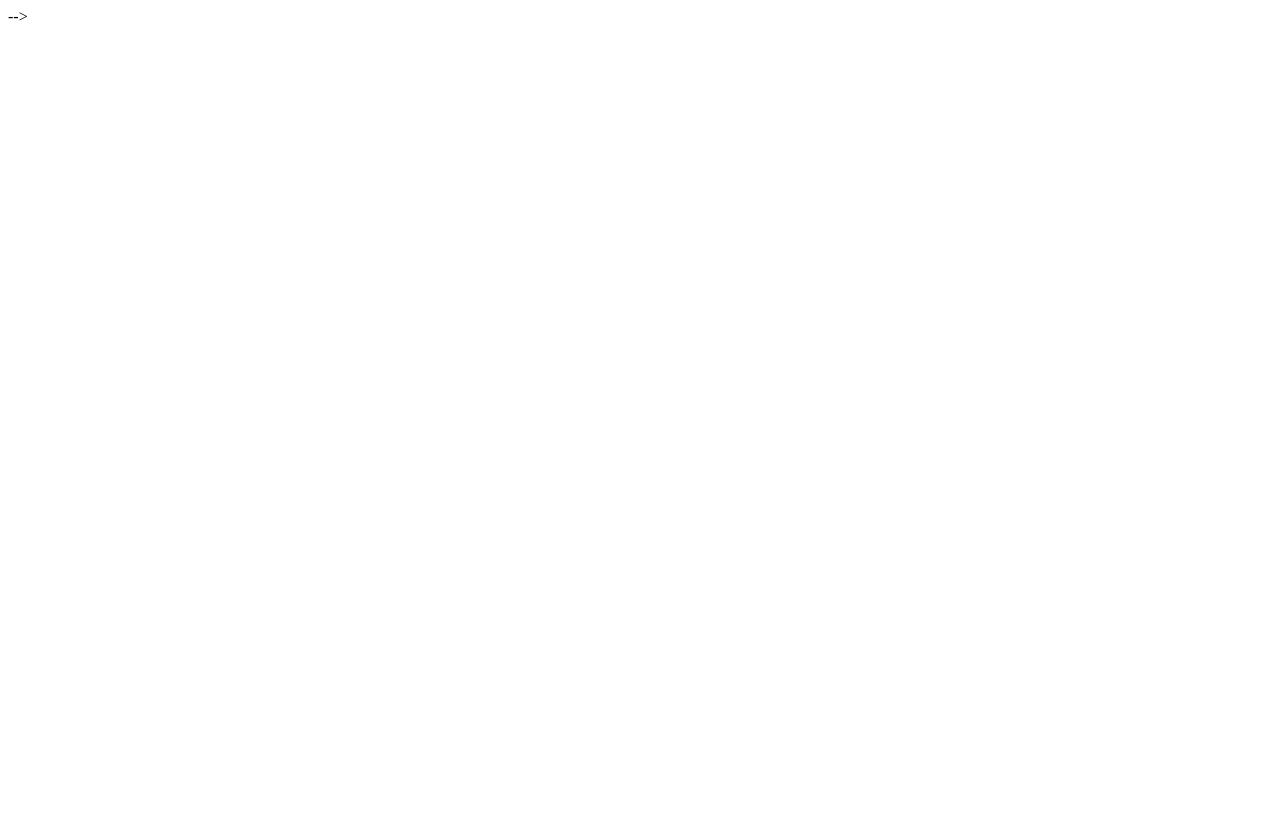
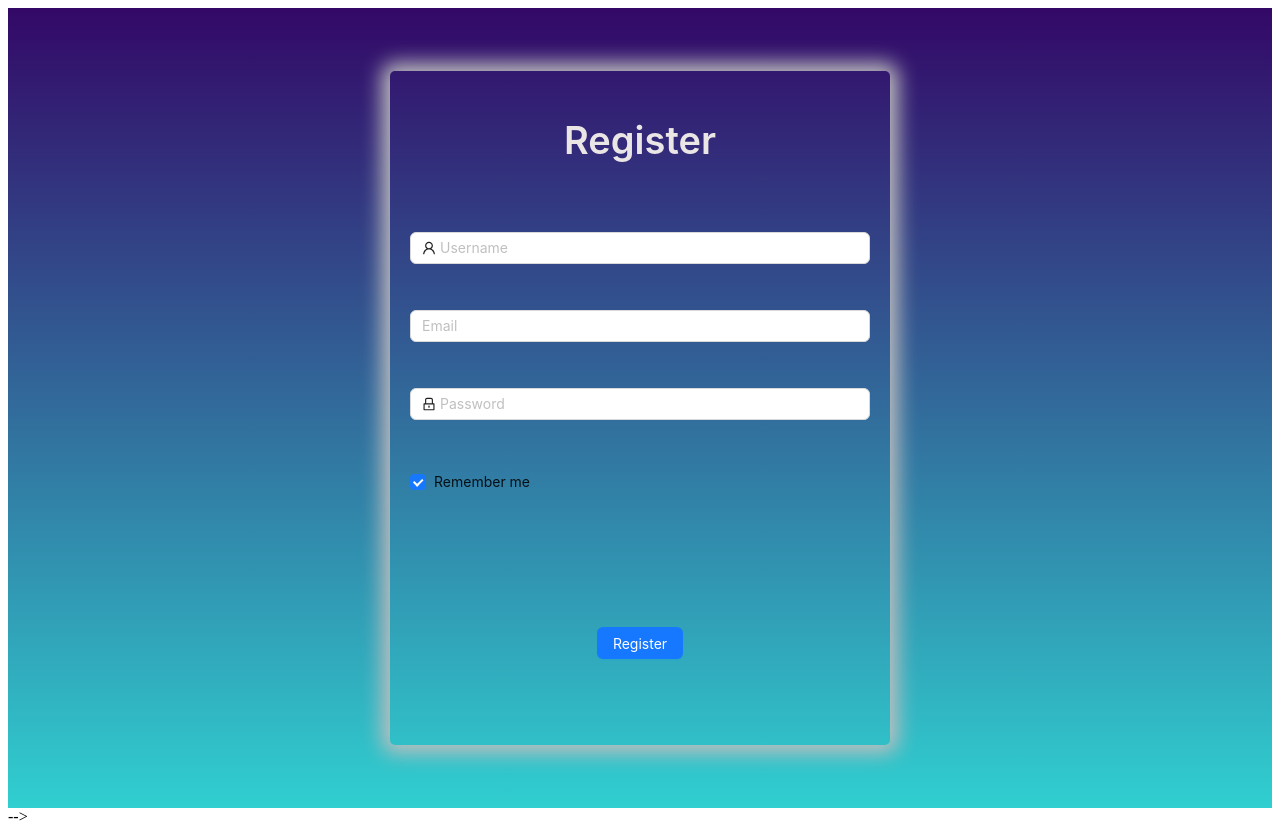
Before and after one commit to vuhoangquoc/SF-Human_Resource_Management, a React (Create React App) app: page /Register in a window 1280 px wide. Before the commit this address had no page. Before the commit the page ends 800 px from the top, so only its background shows below. Built offline with nearby package versions, Linux system fonts and the light colour scheme.

Commit message:
create login-register

```diff
--- a/src/App.jsx
+++ b/src/App.jsx
@@ -1,10 +1,16 @@
+
 import "./App.css";
 import HomePage from "./pages/HomePage/HomePage";
+import LoginPages from "./pages/LoginPages";
+
 
 function App() {
   return (
     <div>
-      <HomePage></HomePage>
+      {/* <HomePage></HomePage> */}
+      <LoginPages/>
+
+
     </div>
   );
 }
--- /dev/null
+++ b/src/Redux/Reducer/registerSlice.jsx
@@ -0,0 +1,90 @@
+import { createAsyncThunk, createSlice } from '@reduxjs/toolkit';
+
+
+const initialState = {
+    msg: '',
+    user: '',
+    token: '',
+    loading: false,
+    error:''
+}
+
+export const signUpser = createAsyncThunk("signUpser", async (body) => {
+    const res = await fetch("https://testtourapp.herokuapp.com/signup.", {
+        method: "post",
+        headers:{
+            'Content-Type': "application/json",
+        },
+        body: JSON.stringify(body)
+    })
+    return await res.json();
+})
+export const signInUser = createAsyncThunk("signInUser", async (body) => {
+    const res = await fetch("https://testtourapp.herokuapp.com/signin", {
+        method: "post",
+        headers:{
+            'Content-Type': "application/json",
+        },
+        body: JSON.stringify(body)
+    })
+    console.log(body);
+    return await res.json();
+})
+
+const registerSlice = createSlice({
+    name: 'user',
+    initialState,
+    reducers:{
+        addToken: (state,action) =>{
+            state.token = localStorage.setItem('token')
+        },
+        addUser: (state,action) =>{
+            state.user = localStorage.SetItem('user')
+        },
+        logout: (state,action) =>{
+            state.token = null;
+            localStorage.clear();
+        }
+
+    },
+    extraReducers:{
+        //****************************login */
+        [signInUser.pending]: (state,action) =>{
+            state.loading = true
+        },
+        [signInUser.fulfilled]: (state,{payload:{error,msg,token,user}}) => {
+            state.loading = false
+            if(error){
+                state.error = error;
+            }else{
+                state.msg =msg;
+                state.token = token;
+                state.user = user;
+
+                localStorage.setItem('msg',msg)
+                localStorage.setItem('user',JSON.stringify(user))
+                localStorage.setItem('token',token)
+            }
+        },
+        [signInUser.rejected]: (state,action) => {
+            state.loading = true
+        },
+/////*********************signin*********************gg */
+        [signUpser.pending]: (state,action) =>{
+            state.loading = true
+        },
+        [signUpser.fulfilled]: (state,{payload:{error,msg}}) => {
+            state.loading = false
+            if(error){
+                state.error = error
+            } else{
+                state.msg = msg
+            }
+        },
+        [signUpser.rejected]: (state,action) => {
+            state.loading = true
+        },
+    }
+})
+export const {addToken, addUser,logout} = registerSlice.actions;
+export default registerSlice.reducer;
--- /dev/null
+++ b/src/Redux/Store.jsx
@@ -0,0 +1,13 @@
+import { configureStore } from '@reduxjs/toolkit';
+import authSlice from './Reducer/authSlice';
+import registerSlice from './Reducer/registerSlice';
+
+
+const store = configureStore({
+  reducer: {
+    // auth: authSlice,
+    user: registerSlice,
+  },
+});
+
+export default store;
--- a/src/Redux/Store/Store.jsx
+++ /dev/null
@@ -1,13 +0,0 @@
-import { configureStore } from '@reduxjs/toolkit';
-import authSlice from '../Reducer/authSlice';
-import registerSlice from '../Reducer/registerSlice';
-
-
-const store = configureStore({
-  reducer: {
-    auth: authSlice,
-    // user: registerSlice,
-  },
-});
-
-export default store;
--- a/src/components/Login/LoginFrom.jsx
+++ b/src/components/Login/LoginFrom.jsx
@@ -1,57 +1,30 @@
-import React from 'react';
-
-import { useDispatch, useSelector } from 'react-redux';
+import React, { useState } from 'react';
 import { Input, Button, Form, Typography,Alert, Checkbox } from 'antd';
-import {
-  setUsername,
-  setPassword,
-  setIsLoading,
-  setError,
-  setLoggedIn,
-} from '../../Redux/Reducer/authSlice.jsx';
-import { loginAPI } from '../../API/api';
 import { LockOutlined, UserOutlined } from '@ant-design/icons';
+import { useDispatch } from 'react-redux';
+import { logout, signInUser } from '../../Redux/Reducer/registerSlice';
 
 const { Title } = Typography;
 
-
 const LoginForm = () => {
+  const [email,setEmail] = useState('');
+  const [password,setPassword] = useState('');
 
   const dispatch = useDispatch();
-  const { username, password, isLoading, error } = useSelector(
-    (state) => state.auth
-  );
 
-  const handleUsernameChange = (e) => {
-    dispatch(setUsername(e.target.value));
-    console.log(setUsername(e.target.value))
-  };
+  const handleLogin = () =>{
+    console.log(email,password);
+    dispatch(signInUser({email,password}))
+  }
 
-  const handlePasswordChange = (e) => {
-    dispatch(setPassword(e.target.value));
-    console.log(setPassword(e.target.value))
-  };
-
-  const handleSubmit = async (e) => {
-    e.preventDefault();
-    dispatch(setIsLoading(true));
-    dispatch(setError(null));
-    try {
-      await loginAPI({ username, password });
-      dispatch(setLoggedIn(true));
-    } catch (error) {
-      dispatch(setError(error.message));
-    } finally {
-      dispatch(setIsLoading(false));
+  const logouthandle = () =>{
+    dispatch(logout);
   }
-  };
-
   return (
-
 <>
   <Title level={1} style={{color: "#ebe6e6",textAlign: "center",}}>
-    Login Form</Title>
-    {error && <Alert message={error} type="error" />}
+    Login </Title>
+
   <Form
     style={{
       marginTop:'1%',
@@ -60,53 +33,65 @@ const LoginForm = () => {
     className="login-form"
     initialValues={{
       remember: true,
-  }}
-    onFinish={handleSubmit}
->
+    }}>
+
     <Form.Item
       style={{fontWeight: "bold", marginBottom: "10%", marginTop: "10%"}}
       name="username"
-    rules={[
-      {
+      rules={[{
         required: true,
         message: 'Please input your Username!',
-      },
-    ]}
+      },]}
     >
-    <Input value={username} onChange={handleUsernameChange}
+
+      <Input alue={email} onChange ={(e) => setEmail(e.target.value)}
         prefix={<UserOutlined className="site-form-item-icon" />}
-     placeholder="Username" />
+        placeholder="Email"
+      />
     </Form.Item>
+
+
     <Form.Item style={{fontWeight: "bold", marginBottom: "10%", marginTop: "10%"}}
       name="password"
       rules={[
         {
           required: true,
           message: 'Please input your Password!',
-      },
-    ]}
+        },]}
       >
-    <Input value={password} onChange={handlePasswordChange}
+
+      <Input value={password} onChange ={(e) => setPassword(e.target.value)}
         prefix={<LockOutlined className="site-form-item-icon" />}
         type="password"
         placeholder="Password"
       />
+
     </Form.Item>
+
     <Form.Item>
       <Form.Item name="remember" valuePropName="checked" noStyle>
         <Checkbox>Remember me</Checkbox>
       </Form.Item>
 
-    <a className="login-form-forgot" href="">
+      <a className="login-form-forgot" href="http://localhost:3000/Register">
         Forgot password
       </a>
     </Form.Item>
 
     <Form.Item style={{textAlign: "center", marginTop: "35%"}}>
-    <Button type="primary" htmlType="submit" className="login-form-button">
+      <Button onClick={handleLogin}
+        type="primary"
+        htmlType="submit"
+        className="login-form-button">
           Log in
       </Button>
-    Or <a href="">register now!</a>
+      <Button onClick={logouthandle}
+        type="primary"
+        htmlType="submit"
+        className="login-form-button">
+          logout
+      </Button>
+        Or <a href="http://localhost:3000/Register">register now!</a>
     </Form.Item>
   </Form>
 </>
--- /dev/null
+++ b/src/components/Register/RegisterFrom.jsx
@@ -0,0 +1,96 @@
+import React, { useState } from 'react';
+import { Input, Button, Form, Typography,Alert, Checkbox } from 'antd';
+import { LockOutlined, UserOutlined } from '@ant-design/icons';
+import { useDispatch } from 'react-redux';
+import { signUpser } from '../../Redux/Reducer/registerSlice';
+
+
+const { Title } = Typography;
+
+const RegisterFrom= () => {
+  const [name,setName] = useState('');
+  const [email,setEmail] = useState('');
+  const [password,setPassword] = useState('');
+
+  const dispatch = useDispatch();
+
+  const registerHandle = () =>{
+    console.table(name,email,password);
+    dispatch(signUpser({name,email,password}));
+  }
+
+return (
+  <>
+  <Title level={1} style={{color: "#ebe6e6",textAlign: "center",}}>
+    Register
+  </Title>
+  <Form
+    style={{
+      marginTop:'1%',
+      color: '#ebe6e6'}}
+    name="normal_login"
+    className="login-form"
+    initialValues={{
+      remember: true,
+    }}
+    >
+    <Form.Item
+      style={{fontWeight: "bold", marginBottom: "10%", marginTop: "10%"}}
+      name="username"
+      rules={[{
+        required: true,
+        message: 'Please input your Username!',
+      },]}
+    >
+      <Input  value={name} onChange ={(e) => setName(e.target.value)}
+        type = "text"
+        prefix={<UserOutlined  />}
+        placeholder="Username" />
+    </Form.Item>
+
+    <Form.Item
+      name="email" noStyle
+      rules={[{
+        type: 'email',
+        message: 'The input is not valid E-mail!',
+        },{
+          required: true,
+          message: 'Please input your E-mail!',
+        },]}>
+      <Input  value={email} onChange ={(e) => setEmail(e.target.value)}
+        placeholder = "Email" />
+    </Form.Item>
+
+    <Form.Item style={{fontWeight: "bold", marginBottom: "10%", marginTop: "10%"}}
+      name="password"
+      rules={[{
+        required: true,
+        message: 'Please input your Password!',
+      },]}
+    >
+      <Input value={password} onChange ={(e) => setPassword(e.target.value)}
+        prefix={<LockOutlined  />}
+        type="password"
+        placeholder="Password"
+      />
+    </Form.Item>
+
+    <Form.Item>
+      <Form.Item name="remember" valuePropName="checked" noStyle>
+        <Checkbox>Remember me</Checkbox>
+      </Form.Item>
+    </Form.Item>
+
+    <Form.Item style={{textAlign: "center", marginTop: "28%"}}>
+      <Button onClick={registerHandle}
+        type="primary"
+        htmlType="submit" >
+            Register
+      </Button>
+    </Form.Item>
+  </Form>
+</>
+  );
+};
+
+export default RegisterFrom;
--- a/src/index.jsx
+++ b/src/index.jsx
@@ -3,8 +3,9 @@ import ReactDOM from 'react-dom/client';
 import { Provider } from 'react-redux';
 import { BrowserRouter, Route, Routes } from 'react-router-dom';
 import App from './App';
+import LoginPages from './pages/LoginPages';
 import RegisterPage from './pages/RegisterPage';
-import store from './Redux/Store/Store';
+import store from './Redux/Store';
 import reportWebVitals from './reportWebVitals';
 
 
@@ -15,7 +16,8 @@ root.render(
       <BrowserRouter>
         <Routes>
           <Route path='/' element ={<App />}/>
-          <Route path='/' element ={<RegisterPage />}/>
+          <Route path='/Register' element ={<RegisterPage />}/>
+          <Route path='/Login' element ={<LoginPages />}/>
         </Routes>
       </BrowserRouter>
     </React.StrictMode>
--- a/src/pages/HomePage/HomePage.jsx
+++ b/src/pages/HomePage/HomePage.jsx
@@ -97,7 +97,7 @@ const HomePage = () => {
         >
           Content
         </Content>
-        {/* <Pagination
+        {/* <Pagination test
           defaultCurrent={1}
           total={50}
           className="pagination-layout"
--- /dev/null
+++ b/src/pages/RegisterPage.jsx
@@ -0,0 +1,32 @@
+import React from 'react'
+import RegisterFrom from '../components/Register/RegisterFrom'
+import { Layout } from 'antd';
+
+const { Content } = Layout;
+const RegisterPage = () => {
+  return (
+    <div>
+     <Layout style={{
+      backgroundImage: " linear-gradient(to top, #30cfd0 0%, #330867 100%)",
+      height: '100vh'
+      }} >
+      <Content style={{
+      width: 500,
+      margin: '5% auto',
+      display: 'flex',
+      flexDirection: 'column',
+      // backgroundColor: 'white',
+      padding: 20,
+      boxShadow: '0 0 20px 8px #bfbfbf',
+      borderRadius: 5,
+
+    }} >
+
+      <RegisterFrom />
+      </Content>
+    </Layout>
+    </div>
+  )
+}
+
+export default RegisterPage
```
Also changed, not shown: src/API/api.jsx (deleted, +0 -12 lines), src/pages/test.js (deleted, +0 -11 lines). Lines whose indentation alone changed are shown as unchanged.
